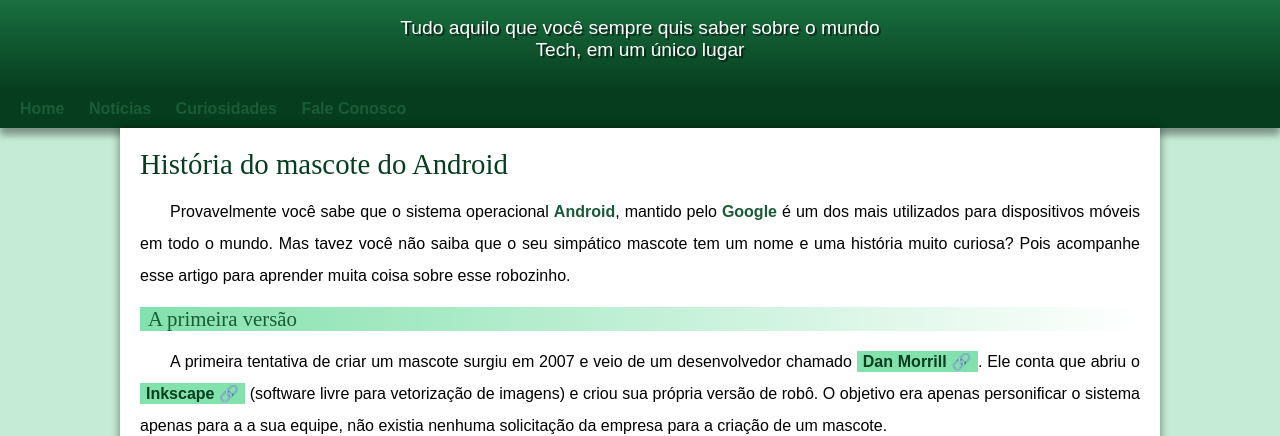
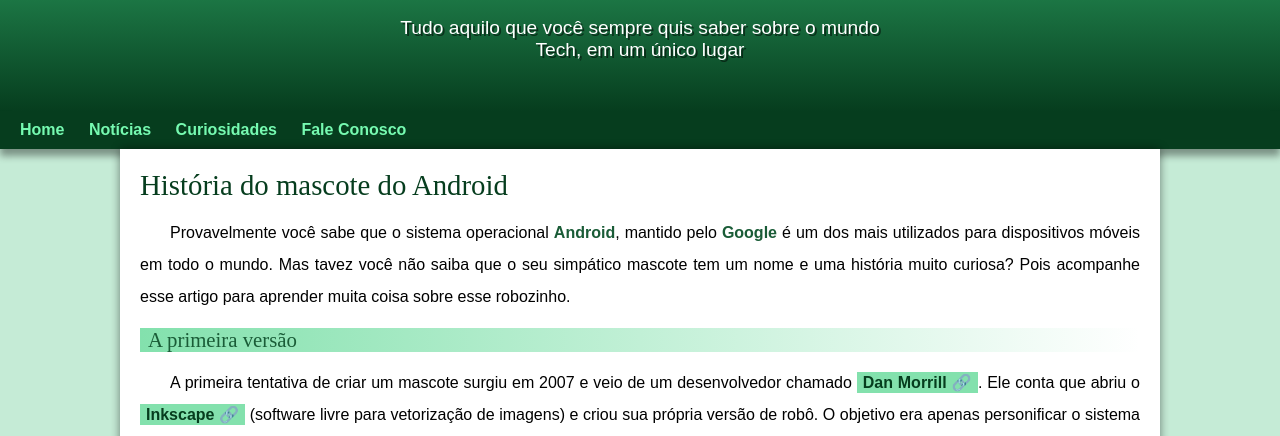
Before and after one commit to GuiCampos7/projeto-android, a plain HTML site: page index.html in a window 1280 px wide. Shown: the part 100-536 px from the top of the page. Drawn offline with Linux system fonts and the light colour scheme; a web font is replaced by a local one.

Commit message:
problema de padding resolvido

```diff
--- a/estilo/style.css
+++ b/estilo/style.css
@@ -61,7 +61,7 @@ header > p {
     padding-right: 10px;
     padding-left: 10px;
     margin: auto;
-    margin-bottom: 30px;
+    padding-bottom: 50px;
     text-shadow: 2px 2px 0px rgba(0, 0, 0, 0.514)
 
 }
@@ -73,7 +73,7 @@ nav {
 }
 
 nav > a {
-    color:#1a5c37;
+    color:#76fab1;
     padding: 10px;
     border-radius: 5px;
     text-decoration: none;
```
